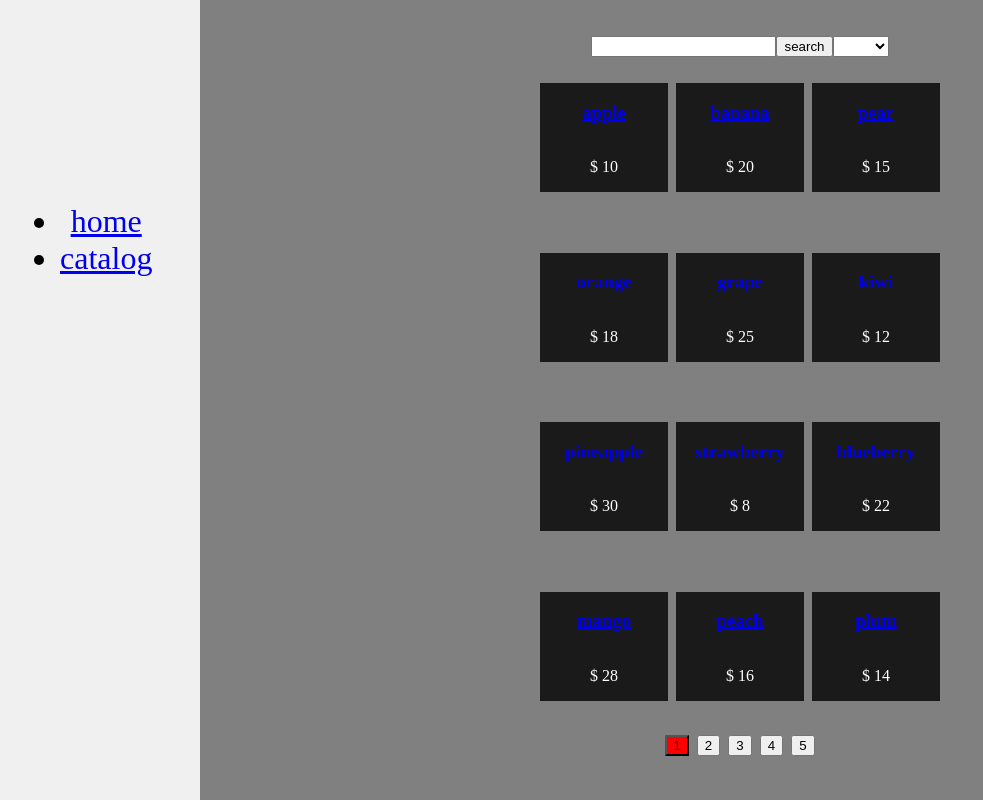
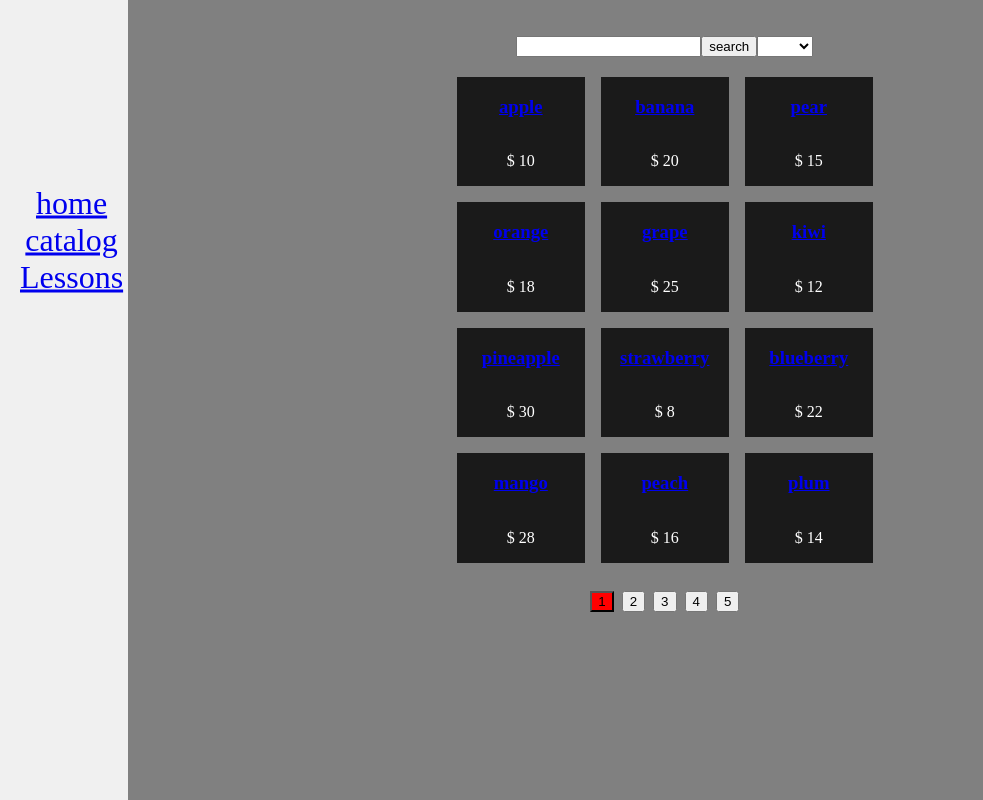
Before and after one commit to DmitriStark/Eccomerse-client, a React (Vite) app: page /products in a window 1280 px wide. Shown: the whole page, without its empty margins (0-983 px from the left). Built offline with nearby package versions, Linux system fonts and the light colour scheme.

Commit message:
css games

```diff
--- a/src/App.tsx
+++ b/src/App.tsx
@@ -3,6 +3,7 @@ import { Home } from "./Components/Home";
 import { Catalog } from "./Components/Catalog";
 import { ProductPage } from "./Components/ProductPage";
 import NavBar from "./Components/Navbar";
+import { Lessons } from "./Components/Lessons";
 
 
 
@@ -13,6 +14,7 @@ export default function App() {
     <div className="main">
     <Routes>
       <Route path='/' element={<Home />} />
+      <Route path='/lessons' element={<Lessons />} />
       <Route path='/products' element={<Catalog />} />
       <Route path='/products/:id' element={<ProductPage />} />
     </Routes>
--- a/src/Components/Home.tsx
+++ b/src/Components/Home.tsx
@@ -1,3 +1,7 @@
 export function  Home() {
-    return 'home';
-  }
+  return (
+    <div>
+      <h1>Home</h1>
+    </div>
+  );
+}
--- /dev/null
+++ b/src/Components/Lessons.tsx
@@ -0,0 +1,10 @@
+
+
+
+export function Lessons() {
+    return (
+        <div>
+            <h1>Lessons</h1>
+        </div>
+    )
+}
--- a/src/Components/Navbar.tsx
+++ b/src/Components/Navbar.tsx
@@ -11,6 +11,9 @@ export default function NavBar() {
                 <li>
                     <Link to='/products'>catalog</Link>
                 </li>
+                <li>
+                    <Link to='/lessons'>Lessons</Link>
+                </li>
             </ul>
             </div>
         </nav>
--- a/src/index.css
+++ b/src/index.css
@@ -11,13 +11,9 @@ body {
 .main {
   flex: 1;
   padding: 20px;
-  margin-left: 200px;
-  display: flex;
-  flex-direction: column;
-  justify-content: space-between;
-  align-items: center;
+  margin-left: 10%;
   min-height: 100vh;
-  width: calc(100vw - 200px);
+  width: calc(100vw - 10%);
   /* Adjusted width to take into account the margin-left */
   background-color: gray;
   color: white;
@@ -32,7 +28,7 @@ nav {
   justify-content: center;
   align-items: center;
   text-align: center;
-  width: 200px;
+  width: 10%;
   height: 100vh;
   background-color: #f0f0f0;
 }
@@ -40,13 +36,18 @@ nav {
 .navbar {
   position: fixed;
   left: 0;
-  top: 0;
   display: flex;
   flex-direction: column;
   gap: 20px;
   padding: 20px;
   top: 30%;
   transform: translateY(-50%);
+
+}
+.navbar ul {
+  list-style: none;
+  padding: 0;
+  margin: 0;
 }
 
 .main .catalog-board {
@@ -54,8 +55,9 @@ nav {
   grid-template-columns: repeat(3, 8rem);
   justify-content: center;
   align-items: center;
-  gap: 0.5rem;
+  gap: 1rem;
   flex-grow: 1;
+  margin: 20px;
   /* Allow .catalog-board to take remaining space */
 }
 
@@ -137,7 +139,7 @@ nav {
 
   .main .catalog-board {
     display: grid;
-    grid-template-columns: repeat(2, 8rem);
+    grid-template-columns: repeat(2, 6rem);
     justify-content: center;
     align-items: center;
     gap: 0.5rem;
```
